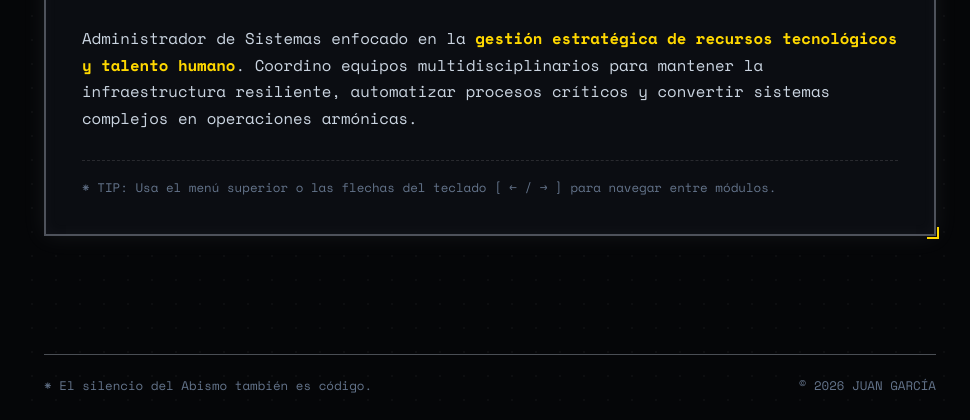
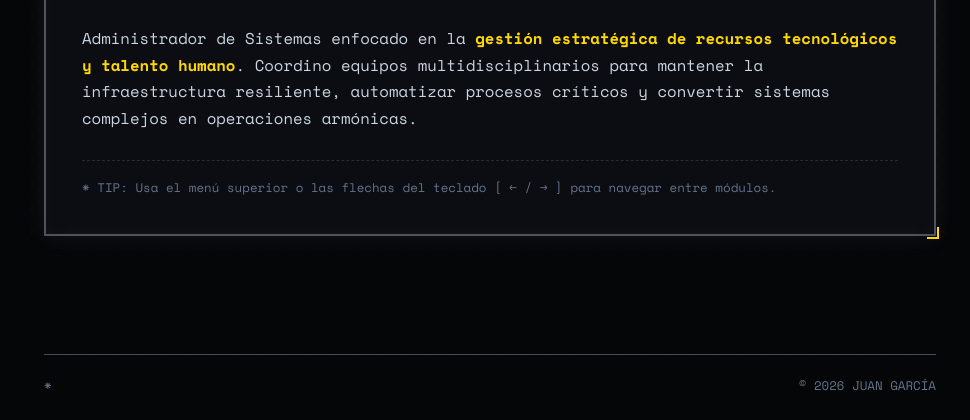
Before and after one commit to JuanGDelgado22/WebPage, a plain HTML site: page index.html in a window 1280 px wide. Shown: the part 380-800 px from the top of the page, without its empty margins (150-1120 px from the left). Drawn offline with nearby package versions, Linux system fonts and the light colour scheme.

Commit message:
Retiro de textos inecesarios

```diff
--- a/index.html
+++ b/index.html
@@ -138,7 +138,7 @@
 
   <!-- Footer -->
   <footer>
-    <span>* El silencio del Abismo también es código.</span>
+    <span>*</span>
     <span>© 2026 JUAN GARCÍA</span>
   </footer>
 
```
